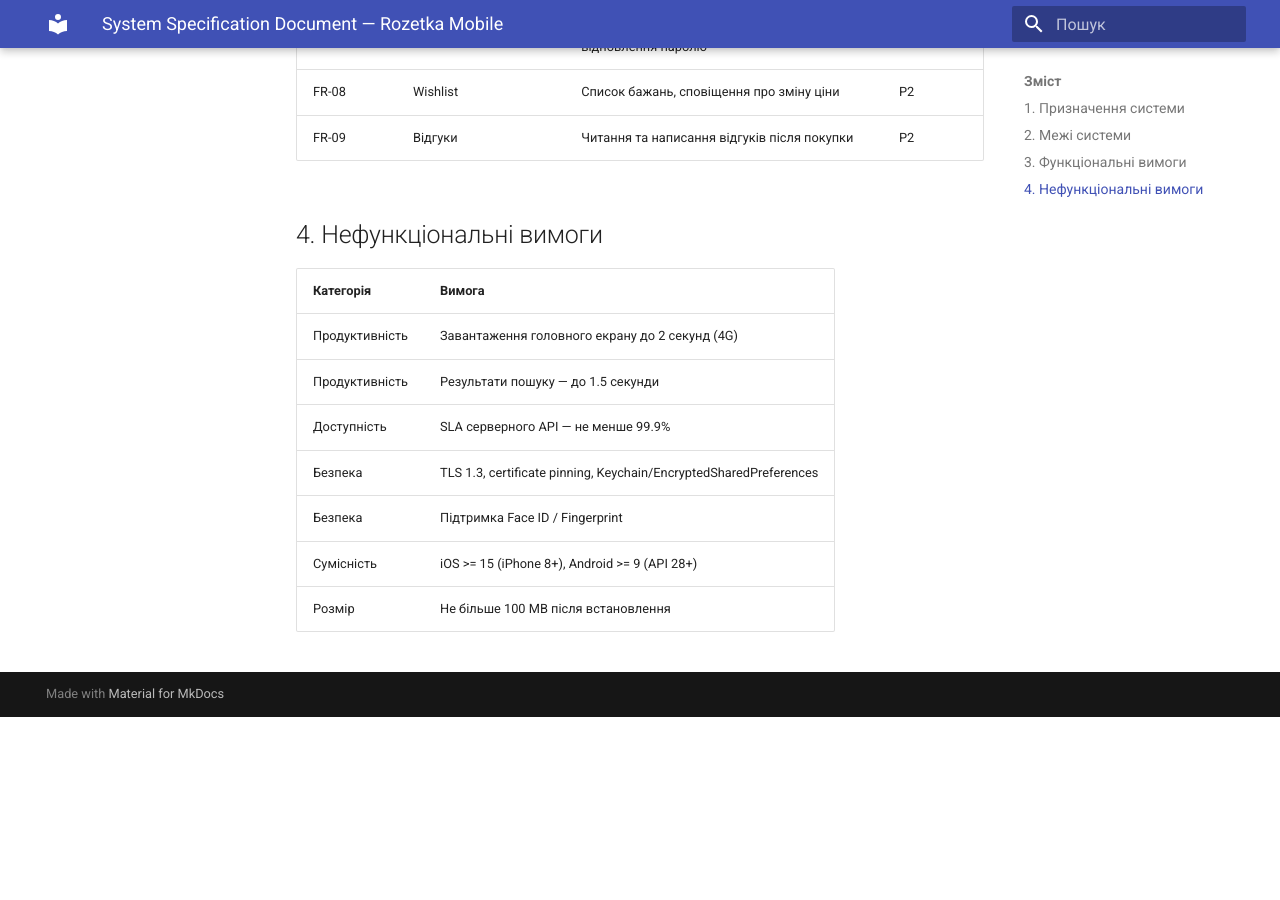
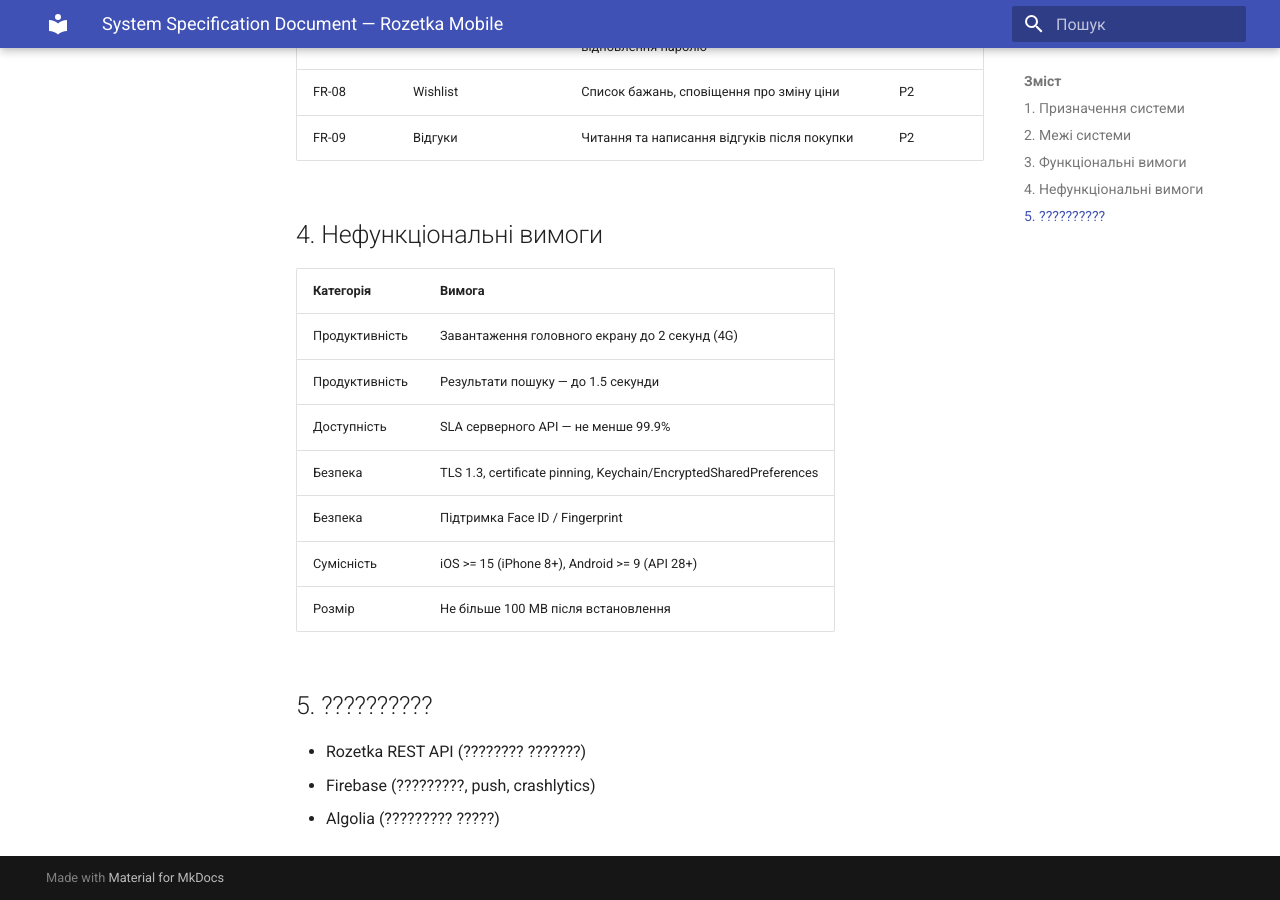
Before and after one commit to SaichukAndri/rozetka-mobile-docs, an MkDocs documentation site: the page built from docs/architecture/SSD.md, in a window 1280 px wide and 900 px high, scrolled down 1252 px. Built offline with MkDocs 1.6.1 and Material for MkDocs 9.7.7, drawn with Linux system fonts in a browser that asks for light colours; before the commit the page ends 1969 px from its top, so only the background shows below that.

Commit message:
docs(SSD): додано розділ залежностей системи

```diff
--- a/docs/architecture/SSD.md
+++ b/docs/architecture/SSD.md
@@ -45,3 +45,9 @@
 | Безпека | Підтримка Face ID / Fingerprint |
 | Сумісність | iOS >= 15 (iPhone 8+), Android >= 9 (API 28+) |
 | Розмір | Не більше 100 MB після встановлення |
+
+## 5. ??????????
+
+- Rozetka REST API (???????? ???????)
+- Firebase (?????????, push, crashlytics)
+- Algolia (????????? ?????)
```
